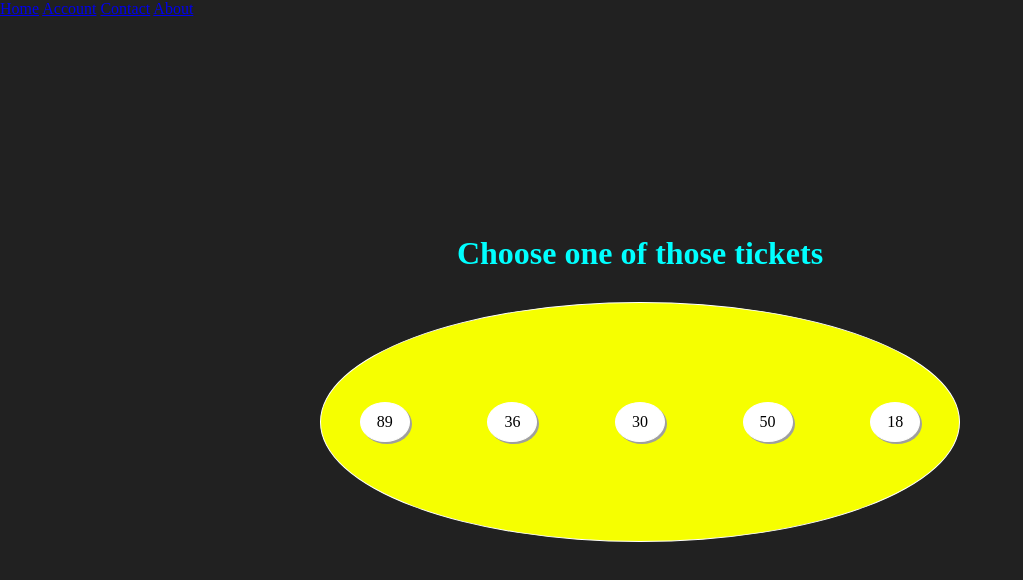
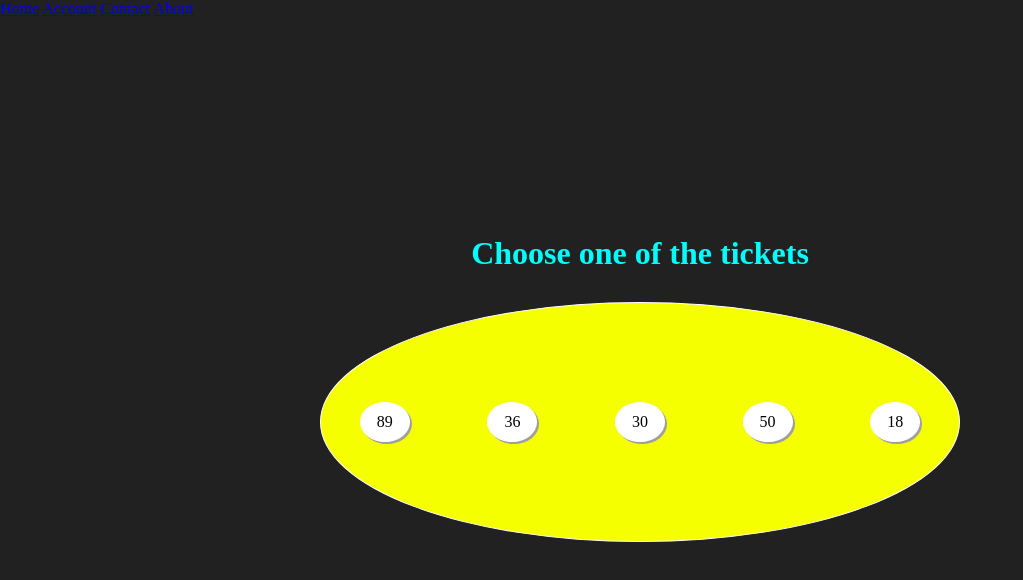
Before and after one commit to ketan062/Lottery, a plain HTML site: page lottery.html in a window 1280 px wide. Shown: the whole page, without its empty margins (0-1023 px from the left). Drawn offline with Linux system fonts and the light colour scheme.

Commit message:
Update lottery.html

```diff
--- a/lottery.html
+++ b/lottery.html
@@ -16,7 +16,7 @@
     </header>
     <main>
         <div class="headline">
-            Choose one of those tickets
+            Choose one of the tickets
         </div>
         <div class="input">
             <span class="lotteryno" id="ticket1">1</span>
```
